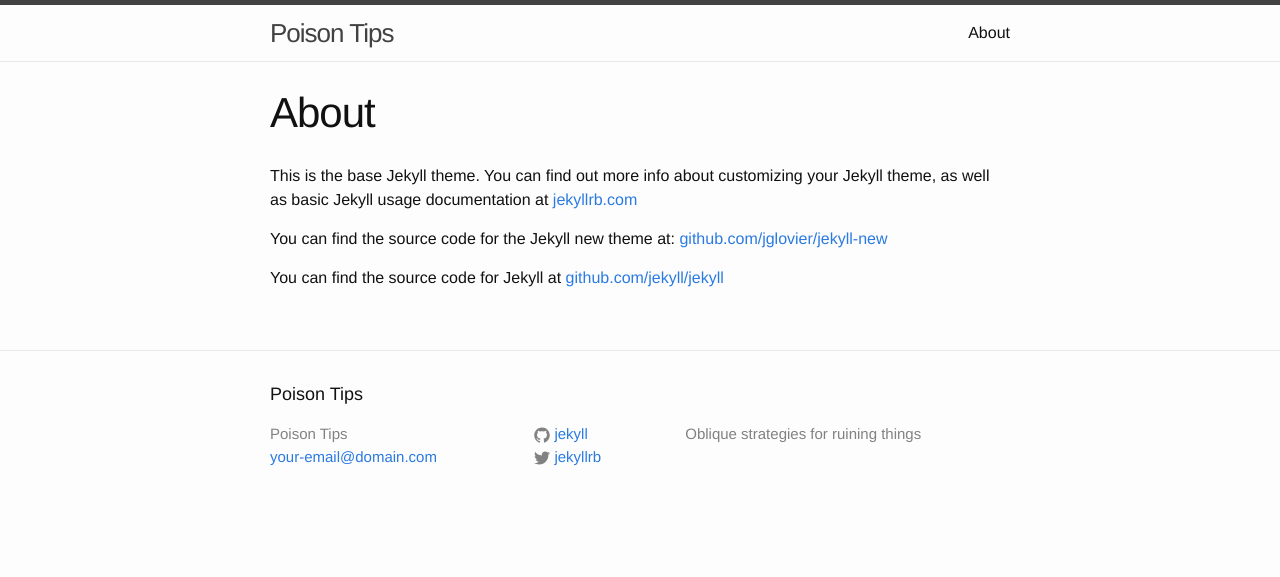
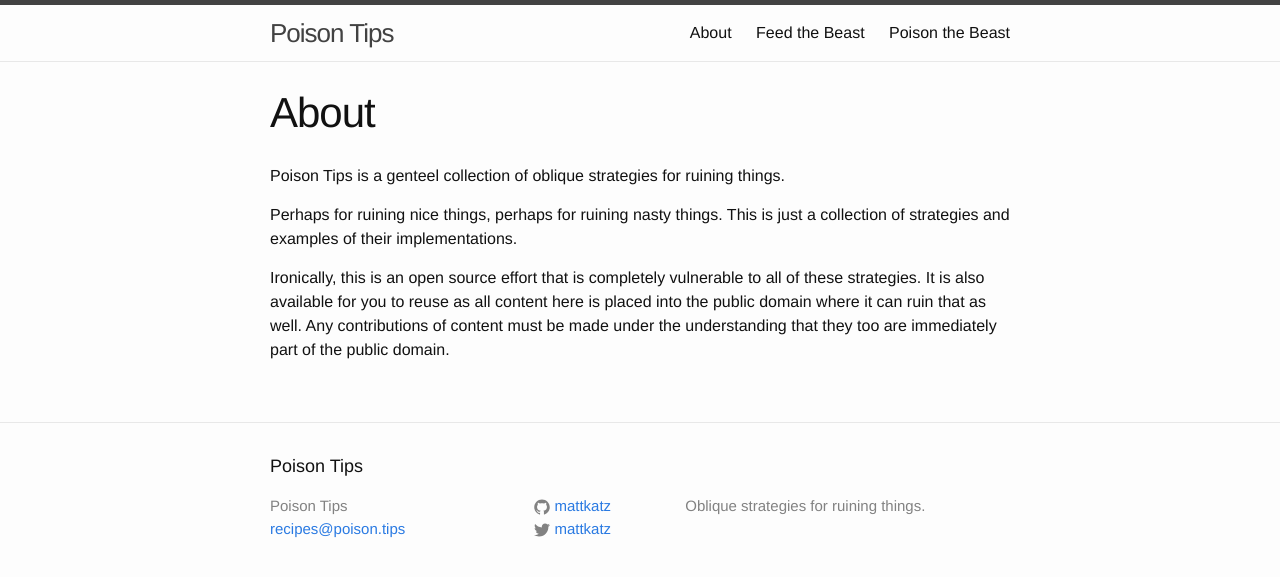
Before and after one commit to mattkatz/poison.tips, a Jekyll site: the page built from about.md, in a window 1280 px wide. Shown: the top 577 px of the page. Built offline with Jekyll 4.4.1, drawn with Linux system fonts in a browser that asks for light colours.

Commit message:
initial changes

```diff
--- a/_config.yml
+++ b/_config.yml
@@ -1,12 +1,18 @@
 # Site settings
 title: Poison Tips
-email: your-email@domain.com
+email: recipes@poison.tips
 description: > # this means to ignore newlines until "baseurl:"
-  Oblique strategies for ruining things
+  Oblique strategies for ruining things.
 baseurl: "" # the subpath of your site, e.g. /blog/
 url: "http://poison.tips" # the base hostname & protocol for your site
-twitter_username: jekyllrb
-github_username:  jekyll
+twitter_username: mattkatz
+github_username:  mattkatz
 
 # Build settings
 markdown: kramdown
+
+# collection
+
+collections:
+  recipes:
+    output: true
--- a/_includes/header.html
+++ b/_includes/header.html
@@ -19,6 +19,11 @@
           <a class="page-link" href="{{ page.url | prepend: site.baseurl }}">{{ page.title }}</a>
           {% endif %}
         {% endfor %}
+        {% for recipe in site.recipes %}
+          {% if recipe.title %}
+          <a class="page-link" href="{{ recipe.url  | prepend: site.baseurl }}">{{ recipe.title }}</a>
+          {% endif %}
+        {% endfor %}
       </div>
     </nav>
 
--- a/about.md
+++ b/about.md
@@ -3,9 +3,8 @@ layout: page
 title: About
 permalink: /about/
 ---
+Poison Tips is a genteel collection of oblique strategies for ruining things.
 
-This is the base Jekyll theme. You can find out more info about customizing your Jekyll theme, as well as basic Jekyll usage documentation at [jekyllrb.com](http://jekyllrb.com/)
+Perhaps for ruining nice things, perhaps for ruining nasty things. This is just a collection of strategies and examples of their implementations.
 
-You can find the source code for the Jekyll new theme at: [github.com/jglovier/jekyll-new](https://github.com/jglovier/jekyll-new)
-
-You can find the source code for Jekyll at [github.com/jekyll/jekyll](https://github.com/jekyll/jekyll)
+Ironically, this is an open source effort that is completely vulnerable to all of these strategies. It is also available for you to reuse as all content here is placed into the public domain where it can ruin that as well. Any contributions of content must be made under the understanding that they too are immediately part of the public domain.
```
Also changed, not shown: _recipes/feed-the-beast.md (added, +12 -0 lines), _recipes/poison-the-beast.md (added, +12 -0 lines).
